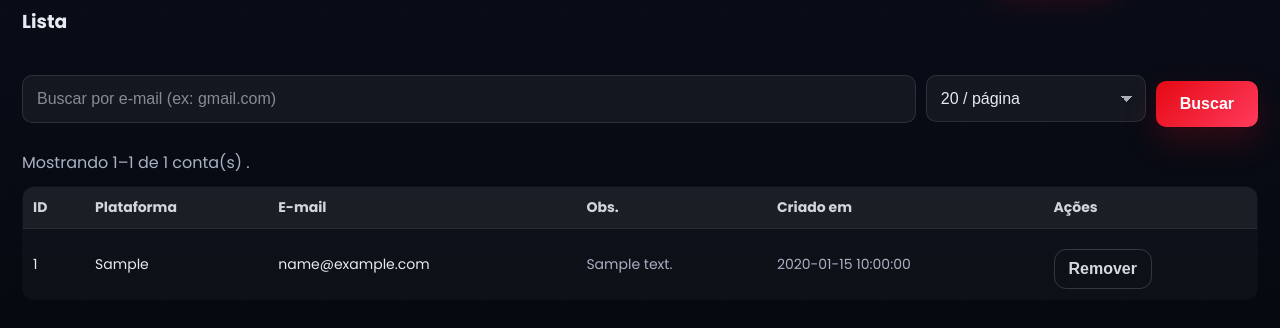
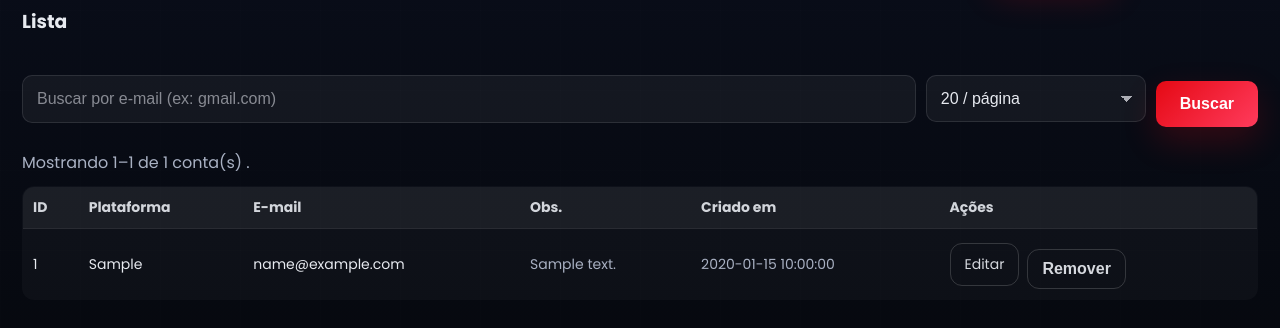
Before and after one commit to Kowran/Allcodes, a Flask app: page /accounts in a window 1280 px wide. Shown: the part 309-637 px from the top of the page. Run offline with Flask 3, Linux system fonts and the light colour scheme; the visitor is signed in with stand-in values (Sample User, id 1); tables that the repository leaves empty hold one stand-in row (values such as "Sample post"); parts of the project's set-up code (start-up, migrations or seed data) failed here and were passed over; some libraries are stand-ins or nearby versions.

Commit message:
Update accounts.html

```diff
--- a/templates/accounts.html
+++ b/templates/accounts.html
@@ -93,9 +93,12 @@
           <td class="muted">{{ a.notes or '' }}</td>
           <td class="muted">{{ a.created_at }}</td>
           <td>
-            <form method="post" action="{{ url_for('accounts_delete', acc_id=a.id) }}" onsubmit="return confirm('Remover esta conta?');">
-              <button class="btn-outline" type="submit">Remover</button>
-            </form>
+            <div class="row" style="gap: 8px; align-items: center; justify-content: flex-start; flex-wrap: wrap;">
+              <a class="btn-outline" href="{{ url_for('accounts_edit_page', acc_id=a.id, next=request.full_path) }}">Editar</a>
+              <form method="post" action="{{ url_for('accounts_delete', acc_id=a.id) }}" onsubmit="return confirm('Remover esta conta?');">
+                <button class="btn-outline" type="submit">Remover</button>
+              </form>
+            </div>
           </td>
         </tr>
         {% endfor %}
```
